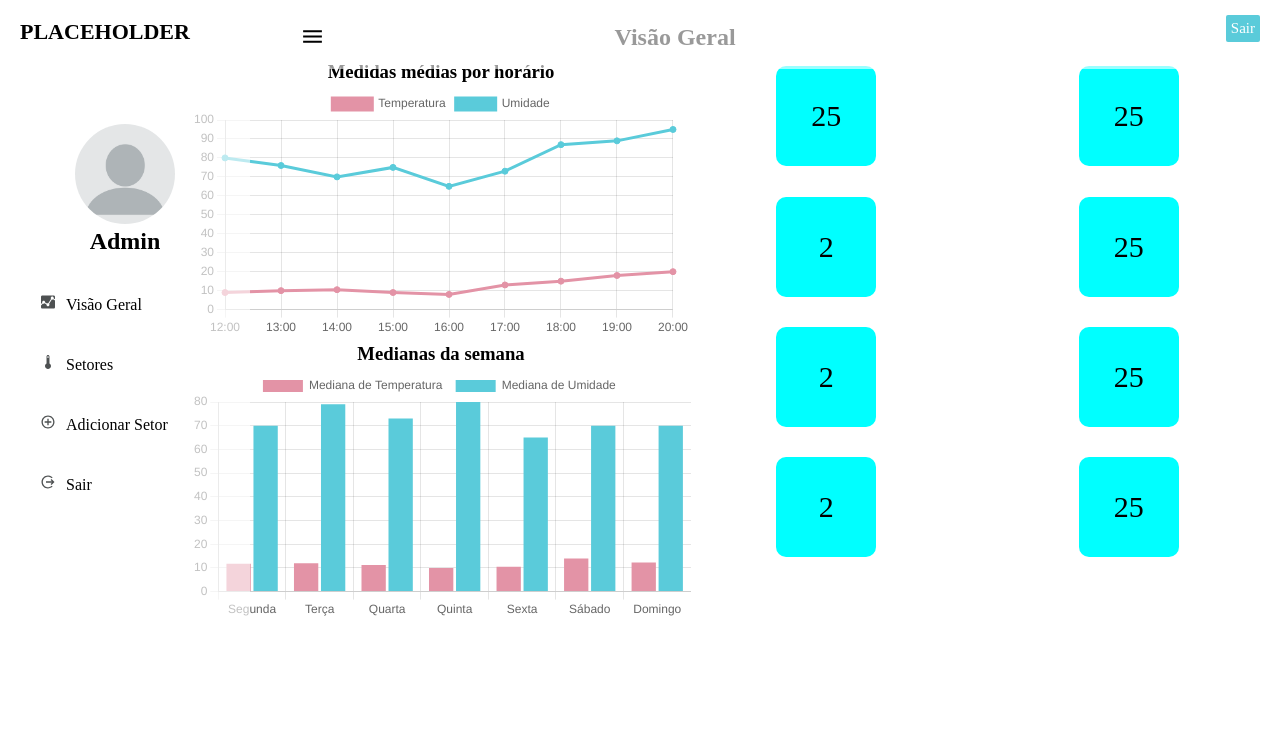
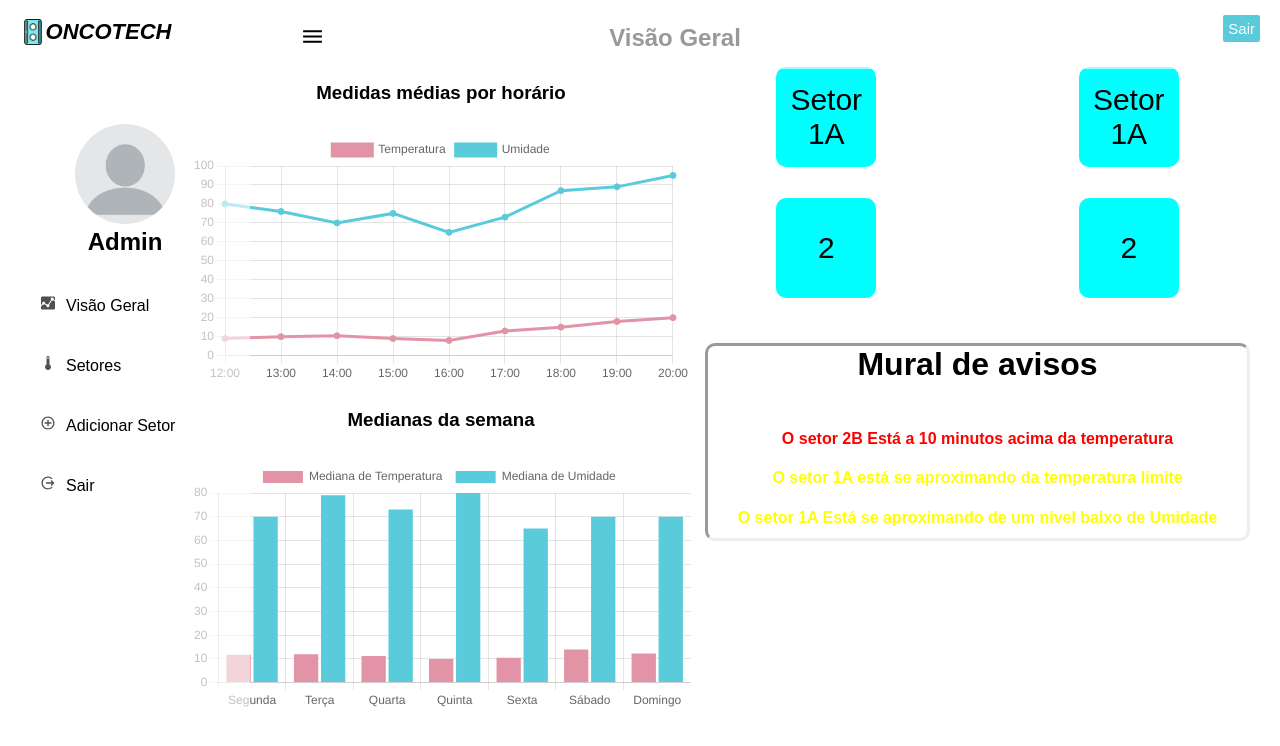
Before and after one commit to HenriqueValentimSP/Sprint-2, a plain HTML site: page site-institucional-SPRINT/dashgeral.html in a window 1280 px wide. Drawn offline with nearby package versions, Linux system fonts and the light colour scheme.

Commit message:
Modificação nas KPIs e adição de mural de avisos na dashboard

```diff
--- a/site-institucional-SPRINT/css/dashboard.css
+++ b/site-institucional-SPRINT/css/dashboard.css
@@ -25,6 +25,8 @@
 
     padding: 1%;
     text-align: center;
+    margin-bottom: 5%;
+    padding-top: 5%;
 }
 
 h2{
@@ -92,3 +94,44 @@ h2{
     flex-direction: row;
 
 }
+
+.recados{
+
+    display: flex;
+    justify-content: space-evenly;
+    border-style:inset ;
+    border-radius: 10px;
+    background-color:#ffffff99 ;
+    margin: 5%;
+    width: 100%;
+    display: flex;
+    flex-direction: column;
+
+
+}
+
+.contrecados{
+    display: flex;
+    justify-content: center;
+    align-items: center;
+    width: 50%;
+    text-align: center;
+
+}
+
+.critico{
+
+    color: red;
+    font-size: 20;
+    font-weight: bold;
+    margin:2%;
+
+}
+
+.atencao{
+
+    color: yellow;
+    font-size: 20;
+    font-weight: bold;
+    margin:2%;
+}
--- a/site-institucional-SPRINT/css/sidebar.css
+++ b/site-institucional-SPRINT/css/sidebar.css
@@ -1,7 +1,7 @@
 *{
     margin: 0;
     padding: 0;
-
+    font-family: Arial, Helvetica, sans-serif;
 }
 
 
@@ -130,10 +130,25 @@ label #btnSide:hover{
 .containerGeral{
     height: 100vh;
     transition: 0.5s;
-    margin-top: 20px;
 
 }
 
 #check ~ .containerGeral{
     margin-left: 70px;
 }
+
+.logo{
+    width: min-content;
+    display: flex;
+    justify-content:center; /* horizontal*/
+    align-items: center; /* vertical*/
+}
+
+.logo img{
+    width: 2vw;
+}
+
+.logo span{
+    font-style:oblique;
+
+}
--- a/site-institucional-SPRINT/dashgeral.html
+++ b/site-institucional-SPRINT/dashgeral.html
@@ -18,7 +18,10 @@
             <ion-icon name="menu" id="btnSide"></ion-icon>
         </label>
 
-        <div class="logo"> Placeholder </div>
+        <div class="logo">
+            <img src="imgs/pilulas2.png" alt="">
+            <span class="logotit"> ONCOTECH </span>
+        </div>
 
         <div class="direita">
 
@@ -71,20 +74,28 @@
                 </div>
                 <div class="containerkpi">
                     <div class="kpi1">
-                        <div class="dado">25</div>
-                        <div class="dado">2</div>
-                        <div class="dado">2</div>
+                        <div class="dado">Setor 1A <br></div>
                         <div class="dado">2</div>
                     </div>
 
-                    <div class="kpi2">
-                        <div class="dado">25</div>
-                        <div class="dado">25</div>
-                        <div class="dado">25</div>
-                        <div class="dado">25</div>
+                    <div class="kpi1">
+                        <div class="dado">Setor 1A <br></div>
+                        <div class="dado">2</div>
                     </div>
                 </div>
+                <div class="contrecados">
 
+                    <div class="recados">
+
+                        <h1>Mural de avisos</h1>
+                        <br><br>
+
+                        <span class="critico">O setor 2B Está a 10 minutos acima da temperatura</span>
+                        <span class="atencao">O setor 1A está se aproximando da temperatura limite</span>
+                        <span class="atencao">O setor 1A Está se aproximando de um nível baixo de Umidade</span>
+                    </div>
+
+                </div>
         </div>
     </div>
 
```
